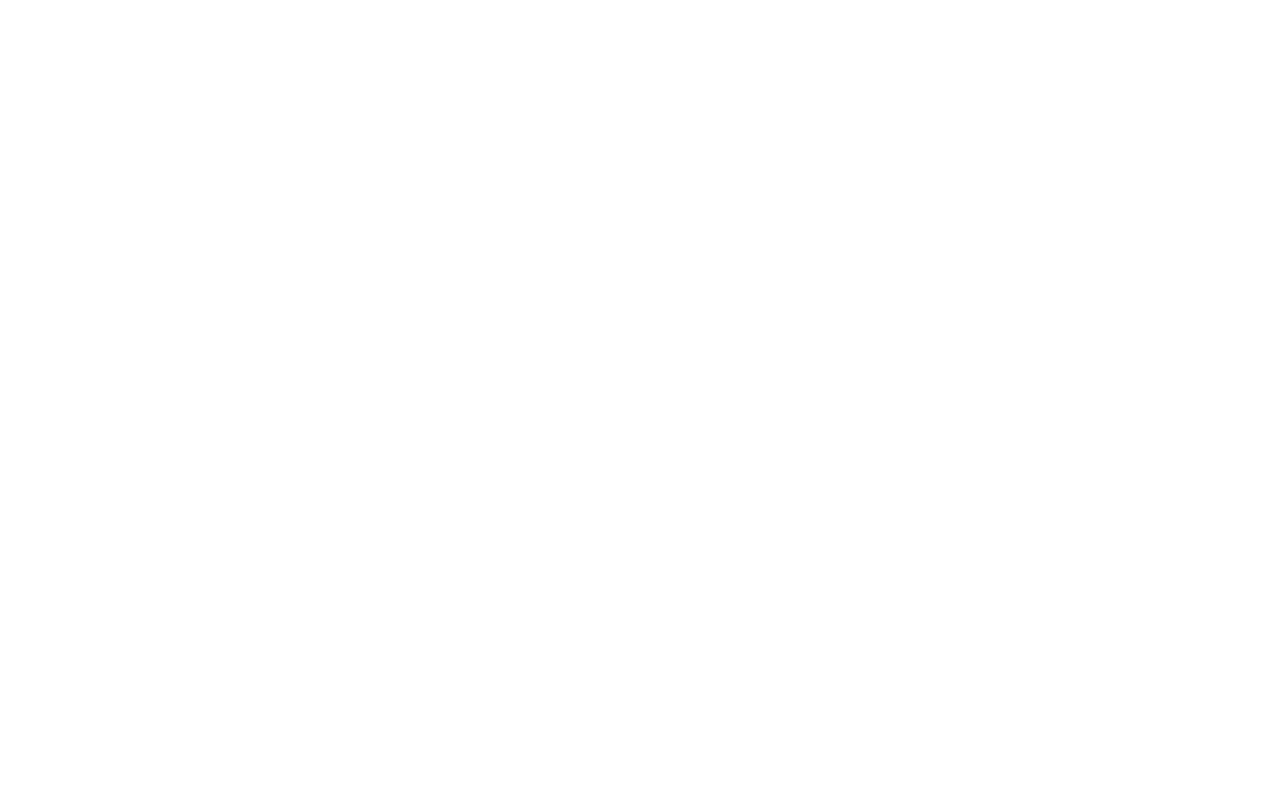
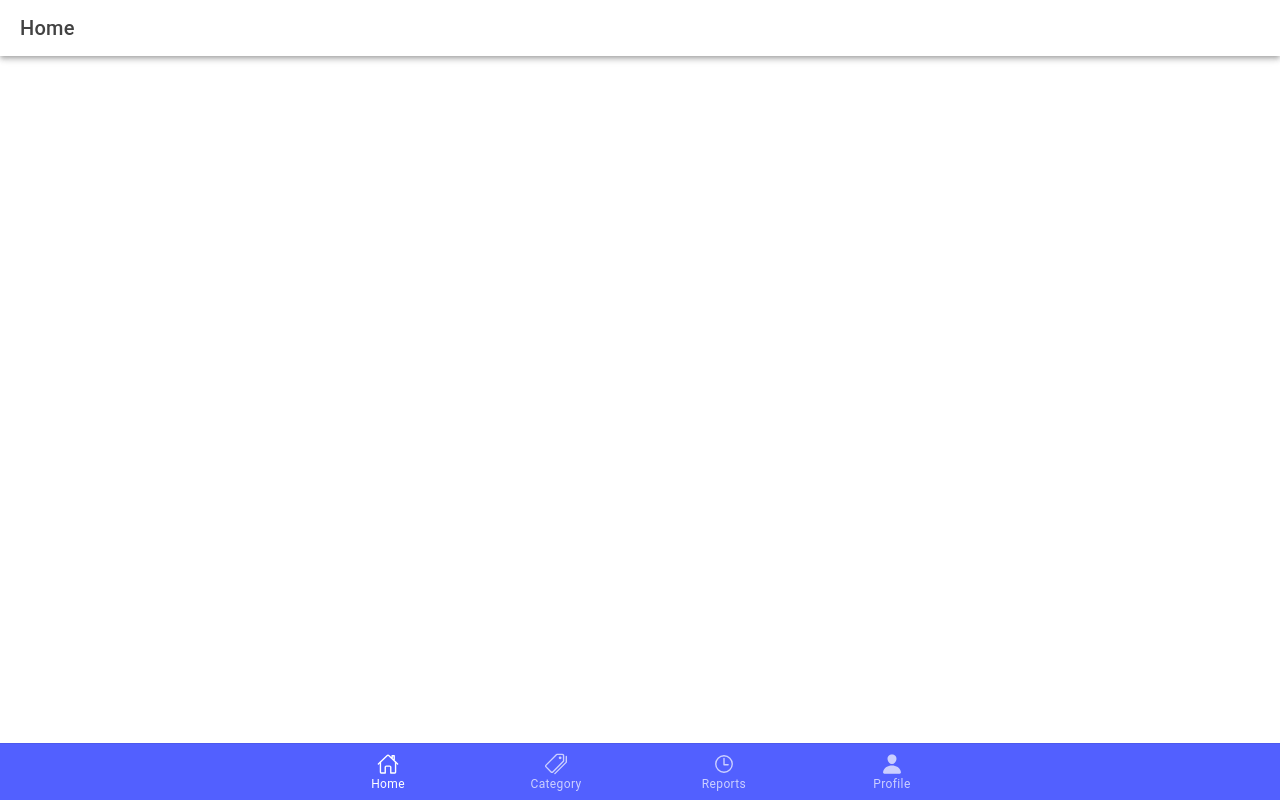
Before and after one commit to fufufufufufuf/ProjectCross-Platt, a React (Vite) app: page /tabs/home in a window 1280 px wide. Built offline with nearby package versions, Linux system fonts and the light colour scheme.

Commit message:
bottom tabs sudah bisa

```diff
--- a/package.json
+++ b/package.json
@@ -22,7 +22,7 @@
     "@react-firebase/auth": "^0.2.10",
     "@types/react-router": "^5.1.20",
     "@types/react-router-dom": "^5.3.3",
-    "firebase": "^10.11.1",
+    "firebase": "^10.12.0",
     "ionicons": "^7.0.0",
     "react": "^18.2.0",
     "react-dom": "^18.2.0",
--- a/src/App.tsx
+++ b/src/App.tsx
@@ -1,7 +1,7 @@
 import { Redirect, Route } from 'react-router-dom';
 import { IonApp, IonRouterOutlet, setupIonicReact } from '@ionic/react';
 import { IonReactRouter } from '@ionic/react-router';
-import Home from './pages/Home';
+
 
 /* Core CSS required for Ionic components to work properly */
 import '@ionic/react/css/core.css';
@@ -34,6 +34,7 @@
 import './theme/variables.css';
 import Login from './pages/LoginPage';
 import Register from './pages/RegisterPage';
+import HomeTabs from './pages/HomeTabs';
 
 setupIonicReact();
 
@@ -42,7 +43,7 @@
     <IonReactRouter>
     <IonRouterOutlet id="main">
         <Route path="/login" component={Login} />
-        <Route path="/home" component={Home} />
+        <Route path="/tabs" component={HomeTabs} />
         <Route path="/register" component={Register} />
         <Redirect exact from="/" to="/login" />
       </IonRouterOutlet>
--- a/src/pages/HomeTabs.tsx
+++ b/src/pages/HomeTabs.tsx
@@ -12,7 +12,7 @@
         <IonTabs>
             <IonRouterOutlet>
                 <Redirect exact path="/tabs" to="/tabs/home"/>
-                <Route path="/tabs/Home" component={Home}/>
+                <Route path="/tabs/home" component={Home}/>
                 <Route path="/tabs/category" component={Category}/>
                 <Route path="/tabs/reports" component={Reports}/>
                 <Route path="/tabs/profile" component={Profile}/>
--- a/src/pages/LoginPage.tsx
+++ b/src/pages/LoginPage.tsx
@@ -16,7 +16,7 @@
       .then((userCredential) => {
         toast("Login Berhasil");
         console.log(userCredential);
-        history.push('/home'); // Redirect to the home page or another page after successful login
+        history.push('/tabs'); // Redirect to the home page or another page after successful login
       })
       .catch((error) => {
         const errorCode = error.code;
```
Also changed, not shown: 1 other file (tests, documents, lock files or other folders).
